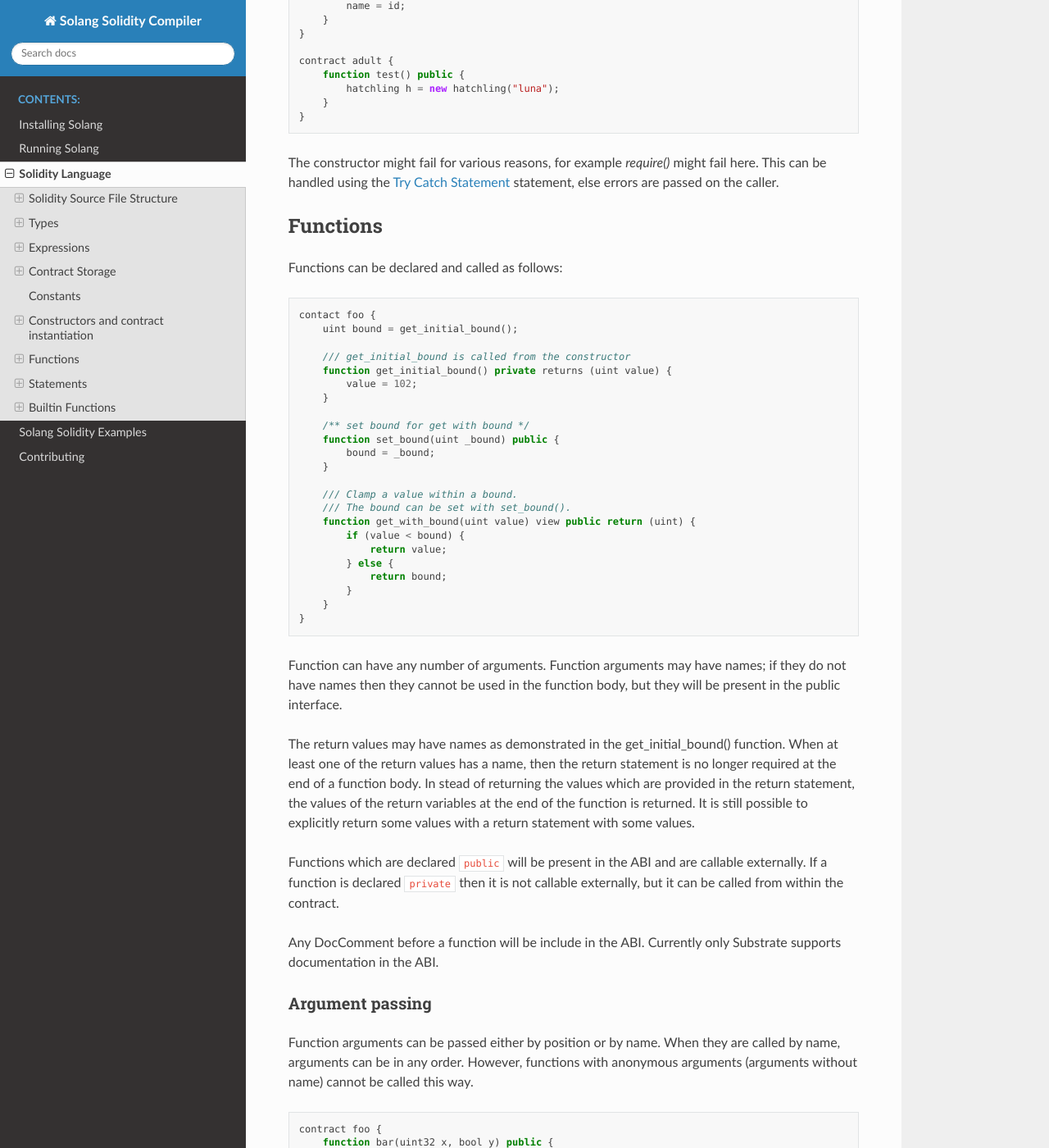
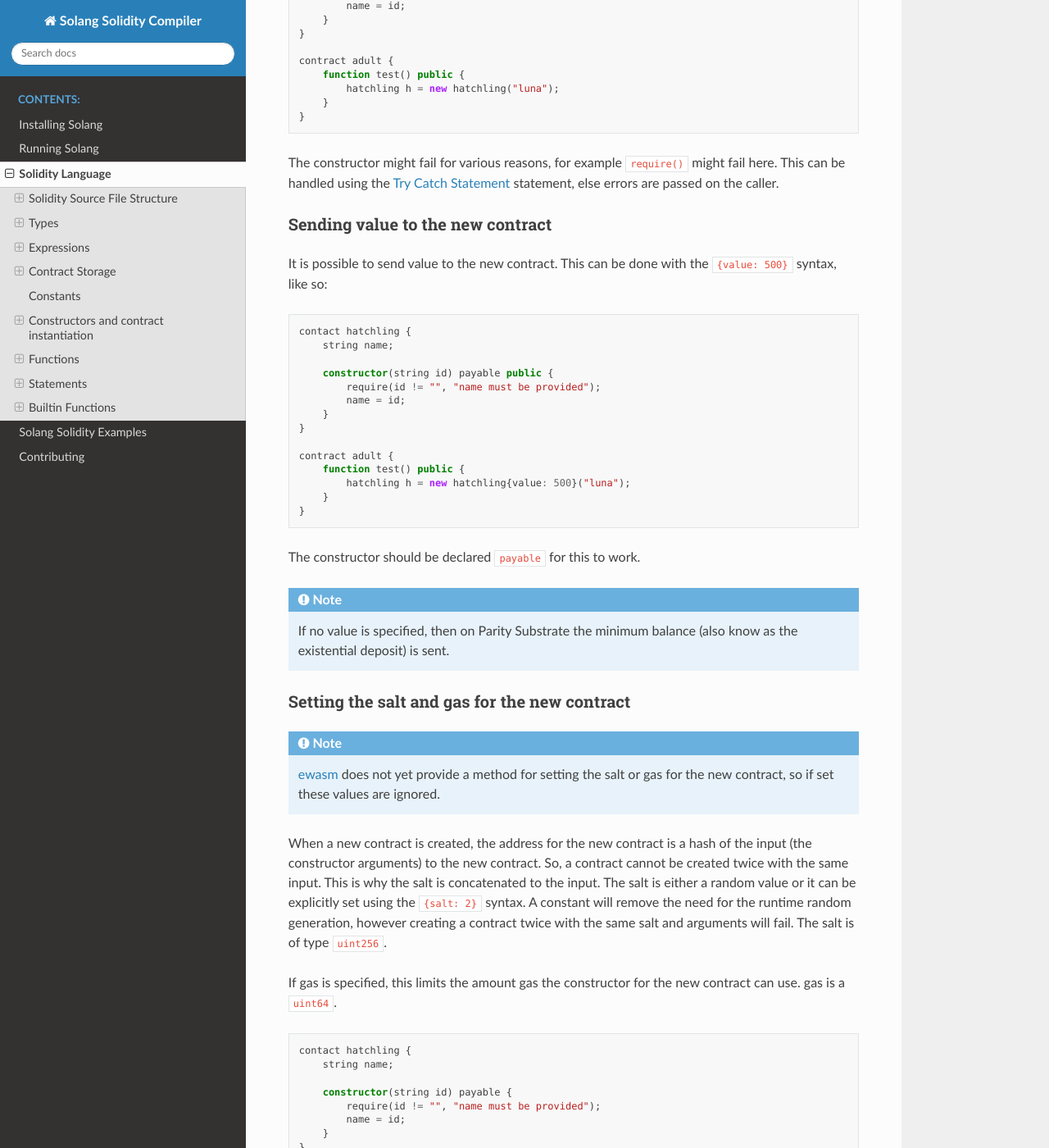
Before and after one commit to hyperledger-solang/solang, a Sphinx documentation site: the page built from docs/language.rst, in a window 1280 px wide and 1400 px high, scrolled down 22748 px. Shown: the whole window at 82% size. Built offline with Sphinx 7.4.7 and the Read the Docs theme 2.0.0, drawn with Linux system fonts in a browser that asks for light colours; some of the changed text lies outside the part shown.

Commit message:
Document call args
Signed-off-by: Sean Young <sean@mess.org>

```diff
--- a/docs/language.rst
+++ b/docs/language.rst
@@ -1174,8 +1174,73 @@
         }
     }
 
-The constructor might fail for various reasons, for example `require()` might fail here. This can
+The constructor might fail for various reasons, for example ``require()`` might fail here. This can
 be handled using the :ref:`try-catch` statement, else errors are passed on the caller.
+
+Sending value to the new contract
+_________________________________
+
+It is possible to send value to the new contract. This can be done with the ``{value: 500}``
+syntax, like so:
+
+.. code-block:: javascript
+
+    contact hatchling {
+        string name;
+
+        constructor(string id) payable public {
+            require(id != "", "name must be provided");
+            name = id;
+        }
+    }
+
+    contract adult {
+        function test() public {
+            hatchling h = new hatchling{value: 500}("luna");
+        }
+    }
+
+The constructor should be declared ``payable`` for this to work.
+
+.. note::
+    If no value is specified, then on Parity Substrate the minimum balance (also know as the
+    existential deposit) is sent.
+
+Setting the salt and gas for the new contract
+_____________________________________________
+
+.. note::
+    `ewasm <https://github.com/ewasm/design/blob/master/eth_interface.md>`_ does not
+    yet provide a method for setting the salt or gas for the new contract, so if set
+    these values are ignored.
+
+When a new contract is created, the address for the new contract is a hash of the input
+(the constructor arguments) to the new contract. So, a contract cannot be created twice
+with the same input. This is why the salt is concatenated to the input. The salt is
+either a random value or it can be explicitly set using the ``{salt: 2}`` syntax. A
+constant will remove the need for the runtime random generation, however creating
+a contract twice with the same salt and arguments will fail. The salt is of type
+``uint256``.
+
+If gas is specified, this limits the amount gas the constructor for the new contract
+can use. gas is a ``uint64``.
+
+.. code-block:: javascript
+
+    contact hatchling {
+        string name;
+
+        constructor(string id) payable {
+            require(id != "", "name must be provided");
+            name = id;
+        }
+    }
+
+    contract adult {
+        function test() public {
+            hatchling h = new hatchling{salt: 0, gas: 10000}("luna");
+        }
+    }
 
 Functions
 ---------
@@ -1295,6 +1360,29 @@
 that it must be done on a contract type variable. Any error in an external call can
 be handled with :ref:`try-catch`.
 
+Passing value and gas with external calls
+_________________________________________
+
+For external calls, value can be sent along with the call. The callee must be
+``payable``. Likewise, a gas limit can be set.
+
+.. code-block:: javascript
+
+    contract foo {
+        function bar() public {
+            other o = new other();
+
+            o.feh{value: 102, gas: 5000}(102);
+        }
+    }
+
+    contract other {
+        function feh(uint32 x) public payable {
+            // ...
+        }
+    }
+
+
 State mutability
 ________________
 
@@ -1729,7 +1807,7 @@
   print() is not available with the Ethereum Foundation Solidity compiler.
 
   When using Substrate, this function is only available on development chains.
-  If you use this functio on a production chain, the contract will fail to load.
+  If you use this function on a production chain, the contract will fail to load.
 
   When using ewasm, the function is only available on hera when compiled with
   debugging.
```
Also changed, not shown: other parts of docs/language.rst (+0 -10 lines).
